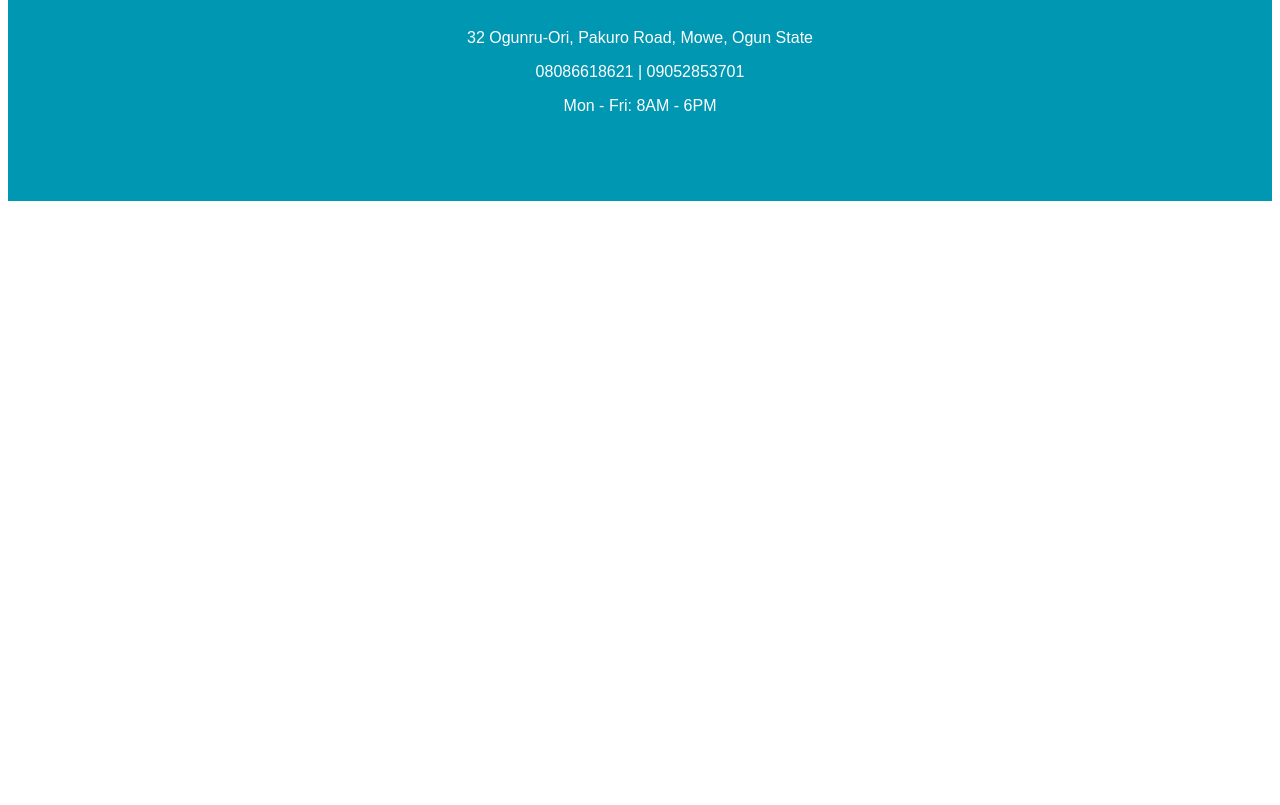
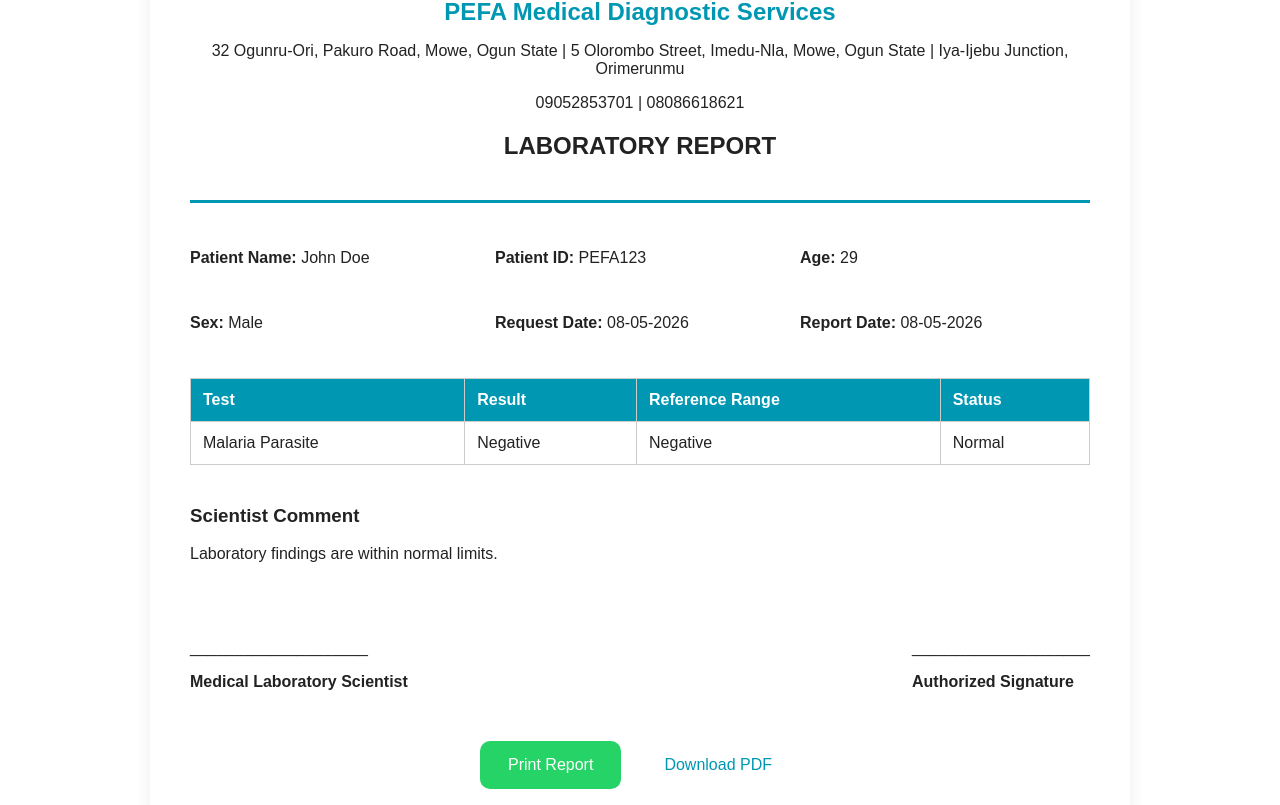
Before and after one commit to pefamedlab-lang/pefa-lab, a React (Vite) app: page / in a window 1280 px wide. Shown: the part 3535-4340 px from the top of the page. Before the commit the page ends 3744 px from the top, so only its background shows below. Built offline with nearby package versions, Linux system fonts and the light colour scheme.

Commit message:
added professional pdf report system

```diff
--- a/package.json
+++ b/package.json
@@ -11,6 +11,8 @@
   },
   "dependencies": {
     "@supabase/supabase-js": "^2.105.4",
+    "html2canvas": "^1.4.1",
+    "jspdf": "^4.2.1",
     "react": "^19.2.5",
     "react-dom": "^19.2.5",
     "react-router-dom": "^7.15.0"
--- a/src/App.jsx
+++ b/src/App.jsx
@@ -1,6 +1,11 @@
+import jsPDF from "jspdf";
+import html2canvas from "html2canvas";
+import { useRef } from "react";
 import { useState } from "react";
 
 export default function App() {
+
+  const reportRef = useRef();
   const [patients, setPatients] = useState([]);
   return (
     <div
@@ -442,6 +447,268 @@ export default function App() {
           ))}
         </div>
       </section>
+      {/* PROFESSIONAL LAB REPORT */}
+      <section
+        style={{
+          background: "#ffffff",
+          padding: "80px 20px",
+        }}
+      >
+        <div
+  ref={reportRef}
+  style={{
+    maxWidth: "900px",
+            margin: "auto",
+            background: "white",
+            padding: "40px",
+            borderRadius: "12px",
+            boxShadow:
+              "0 5px 15px rgba(0,0,0,0.08)",
+          }}
+        >
+          {/* HEADER */}
+          <div
+            style={{
+              textAlign: "center",
+              borderBottom:
+                "3px solid #0097b2",
+              paddingBottom: "20px",
+              marginBottom: "30px",
+            }}
+          >
+            <h1
+              style={{
+                color: "#0097b2",
+                marginBottom: "10px",
+              }}
+            >
+              PEFA Medical Diagnostic Services
+            </h1>
+
+            <p>
+              32 Ogunru-Ori, Pakuro Road,
+              Mowe, Ogun State | 5 Olorombo Street, Imedu-Nla,
+              Mowe, Ogun State | Iya-Ijebu Junction, Orimerunmu
+            </p>
+
+            <p>
+              09052853701 | 08086618621
+            </p>
+
+            <h2
+              style={{
+                marginTop: "20px",
+              }}
+            >
+              LABORATORY REPORT
+            </h2>
+          </div>
+
+          {/* PATIENT DETAILS */}
+          <div
+            style={{
+              display: "grid",
+              gridTemplateColumns:
+                "repeat(auto-fit, minmax(250px, 1fr))",
+              gap: "15px",
+              marginBottom: "30px",
+            }}
+          >
+            <p>
+              <strong>Patient Name:</strong>{" "}
+              John Doe
+            </p>
+
+            <p>
+              <strong>Patient ID:</strong>{" "}
+              PEFA123
+            </p>
+
+            <p>
+              <strong>Age:</strong> 29
+            </p>
+
+            <p>
+              <strong>Sex:</strong> Male
+            </p>
+
+            <p>
+              <strong>Request Date:</strong>{" "}
+              08-05-2026
+            </p>
+
+            <p>
+              <strong>Report Date:</strong>{" "}
+              08-05-2026
+            </p>
+          </div>
+
+          {/* TEST RESULT TABLE */}
+          <table
+            style={{
+              width: "100%",
+              borderCollapse: "collapse",
+              marginBottom: "40px",
+            }}
+          >
+            <thead>
+              <tr
+                style={{
+                  background: "#0097b2",
+                  color: "white",
+                }}
+              >
+                <th style={tableCell}>
+                  Test
+                </th>
+
+                <th style={tableCell}>
+                  Result
+                </th>
+
+                <th style={tableCell}>
+                  Reference Range
+                </th>
+
+                <th style={tableCell}>
+                  Status
+                </th>
+              </tr>
+            </thead>
+
+            <tbody>
+              <tr>
+                <td style={tableCell}>
+                  Malaria Parasite
+                </td>
+
+                <td style={tableCell}>
+                  Negative
+                </td>
+
+                <td style={tableCell}>
+                  Negative
+                </td>
+
+                <td style={tableCell}>
+                  Normal
+                </td>
+              </tr>
+            </tbody>
+          </table>
+
+          {/* COMMENTS */}
+          <div
+            style={{
+              marginBottom: "50px",
+            }}
+          >
+            <h3>Scientist Comment</h3>
+
+            <p>
+              Laboratory findings are within
+              normal limits.
+            </p>
+          </div>
+
+          {/* SIGNATURE */}
+          <div
+            style={{
+              display: "flex",
+              justifyContent:
+                "space-between",
+              marginTop: "60px",
+            }}
+          >
+            <div>
+              <p>
+                ____________________
+              </p>
+
+              <strong>
+                Medical Laboratory Scientist
+              </strong>
+            </div>
+
+            <div>
+              <p>
+                ____________________
+              </p>
+
+              <strong>
+                Authorized Signature
+              </strong>
+            </div>
+          </div>
+
+          {/* PRINT BUTTON */}
+          <div
+            style={{
+              textAlign: "center",
+              marginTop: "50px",
+            }}
+          >
+            <div
+  style={{
+    display: "flex",
+    justifyContent: "center",
+    gap: "15px",
+    flexWrap: "wrap",
+  }}
+>
+  <button
+    onClick={() =>
+      window.print()
+    }
+    style={primaryButton}
+  >
+    Print Report
+  </button>
+
+  <button
+    onClick={async () => {
+      const canvas =
+        await html2canvas(
+          reportRef.current
+        );
+
+      const imgData =
+        canvas.toDataURL("image/png");
+
+      const pdf = new jsPDF(
+        "p",
+        "mm",
+        "a4"
+      );
+
+      const pdfWidth =
+        pdf.internal.pageSize.getWidth();
+
+      const pdfHeight =
+        (canvas.height * pdfWidth) /
+        canvas.width;
+
+      pdf.addImage(
+        imgData,
+        "PNG",
+        0,
+        0,
+        pdfWidth,
+        pdfHeight
+      );
+
+      pdf.save(
+        "PEFA_Lab_Report.pdf"
+      );
+    }}
+    style={secondaryButton}
+  >
+    Download PDF
+  </button>
+</div>
+          </div>
+        </div>
+      </section>
       {/* CONTACT */}
       <section
         style={{
@@ -534,3 +801,8 @@ const serviceCard = {
   borderRadius: "16px",
   boxShadow: "0 5px 15px rgba(0,0,0,0.08)",
 };
+const tableCell = {
+  border: "1px solid #ccc",
+  padding: "12px",
+  textAlign: "left",
+};
```
Also changed, not shown: 1 other file (tests, documents, lock files or other folders).
